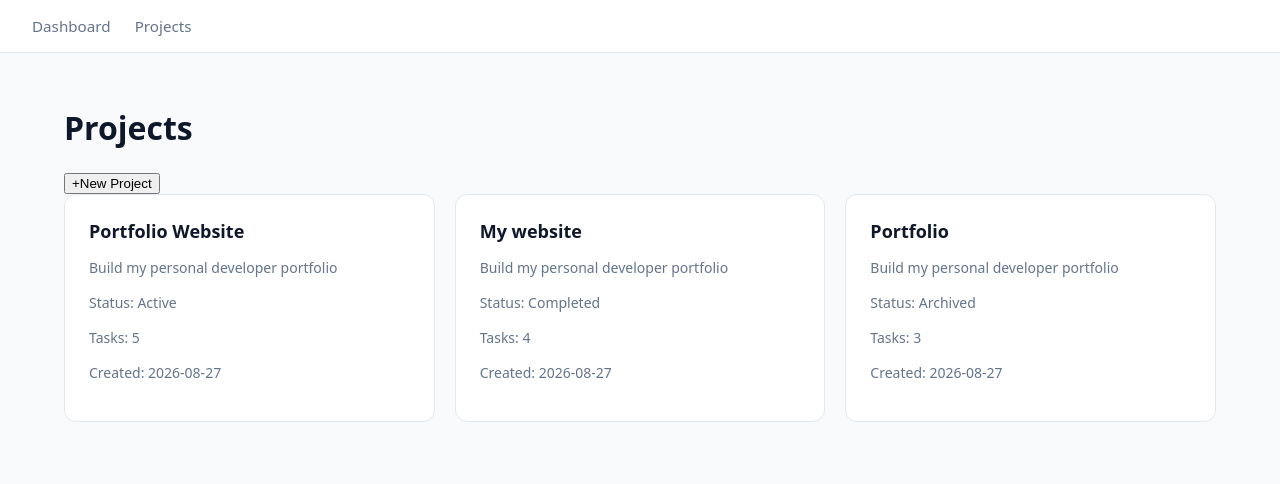
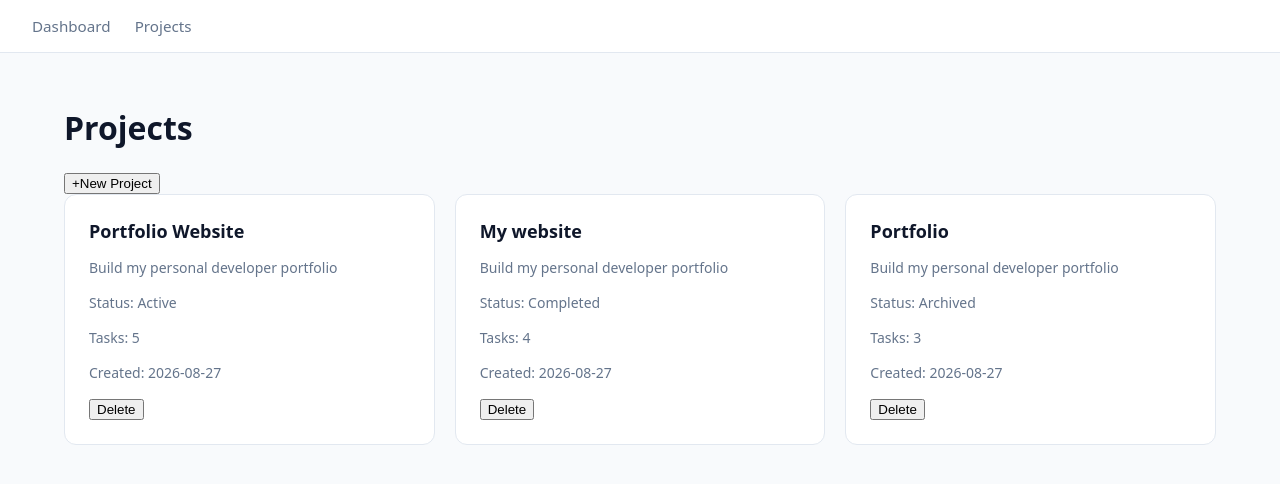
Before and after one commit to Ujjwal-Darnal/Task-Flow, a React (Vite) app: page /projects in a window 1280 px wide. Shown: the top 484 px of the page. Built offline with nearby package versions, Linux system fonts and the light colour scheme.

Commit message:
feat: implement project deletion with confirmation

```diff
--- a/src/components/ProjectCard.tsx
+++ b/src/components/ProjectCard.tsx
@@ -3,9 +3,10 @@ import "../css/ProjectCard.css"
 import "../css/index.css"
 interface ProjectCardProps {
   project: Project;
+  onDelete:(id:number) => void;
 }
 
-function ProjectCard({ project }: ProjectCardProps) {
+function ProjectCard({ project,onDelete }: ProjectCardProps) {
   return (
     <article className="project-card">
       <h2>{project.name}</h2>
@@ -23,6 +24,7 @@ function ProjectCard({ project }: ProjectCardProps) {
         Created: <time>{project.createdAt}</time>
       </p>
 
+    <button onClick={()=>onDelete(project.id)} >Delete</button>
     </article>
   );
 }
--- a/src/pages/ProjectsPage.tsx
+++ b/src/pages/ProjectsPage.tsx
@@ -33,13 +33,27 @@ function handleSubmitProject(){
     name: trimmedName,
     description:projectDescription.trim(),
     status:"Active",
-createdAt: new Date().toISOString().slice(0, 10),    taskCount:0,
+createdAt: new Date().toISOString().slice(0, 10),
+   taskCount:0,
 };
 setProjectList((prev)=>[...prev,newProject]);
 
 setProjectName("");
 setProjectDescription("");
 setShowCreateForm(false);
+}
+
+// ------ function to delete card
+function handleDeleteProject(id:number){
+    const confirmed = window.confirm(
+        "Are you sure you want to delete this project?"
+    );
+    if(!confirmed){
+        return;
+    }
+
+   setProjectList((prev) =>
+prev.filter((project)=>project.id!==id))
 }
     return (
         <div className="projects-page">
@@ -83,6 +97,7 @@ setShowCreateForm(false);
                     <ProjectCard
                         key={project.id}
                         project={project}
+                        onDelete={handleDeleteProject}
                     />
                 );
             })}
```
